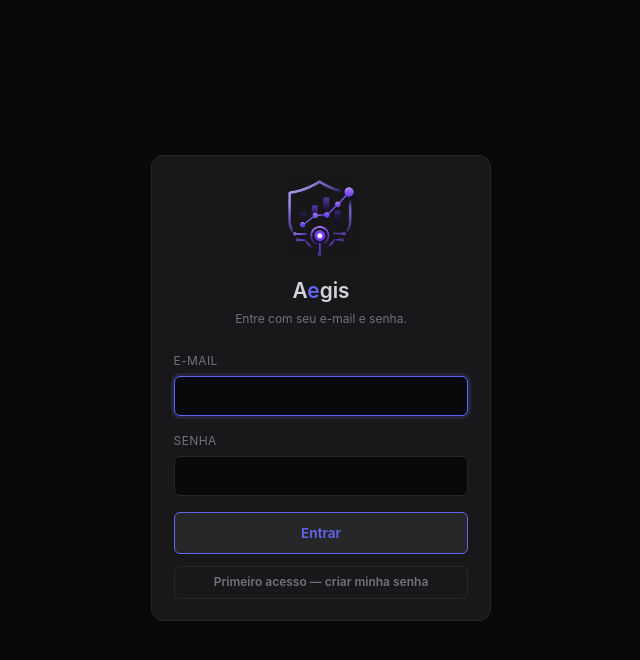
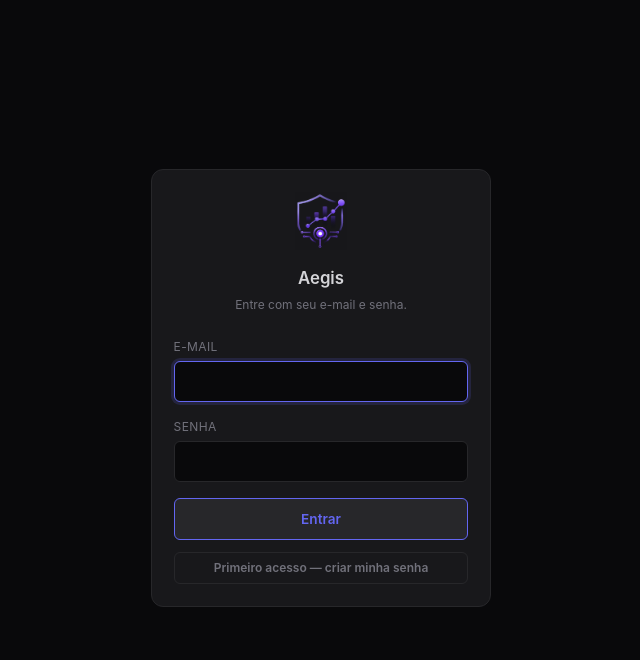
Before and after one commit to ControladoriaNova6/Aegis_lake, a React (Vite) app in the folder frontend/: page /login in a window 1280 px wide. Shown: the top 660 px of the page, without its empty margins (319-959 px from the left). Built offline with nearby package versions, Linux system fonts and the light colour scheme; no server answers.

Commit message:
Add files via upload

```diff
--- a/frontend/src/components/Sidebar.jsx
+++ b/frontend/src/components/Sidebar.jsx
@@ -66,7 +66,7 @@ export default function Sidebar() {
       <div className="brand">
         <img src="/aegis-logo.png" className="brand-mark-img" alt="Aegis" />
         <div className="brand-name">
-          A<span className="brand-name-accent">e</span>gis
+          Aegis
         </div>
       </div>
 
--- a/frontend/src/pages/Login.jsx
+++ b/frontend/src/pages/Login.jsx
@@ -160,9 +160,9 @@ export default function Login() {
       }}
     >
       <div className="card" style={{ width: 340 }}>
-        <img src="/aegis-logo.png" alt="Aegis" style={{ width: 72, height: "auto", display: "block", margin: "0 auto 1rem" }} />
-        <p className="section-title" style={{ margin: "0 0 0.25rem", textAlign: "center", fontSize: "1.3rem" }}>
-          A<span className="brand-name-accent">e</span>gis
+        <img src="/aegis-logo.png" alt="Aegis" style={{ width: 52, height: "auto", display: "block", margin: "0 auto 1rem" }} />
+        <p className="section-title" style={{ margin: "0 0 0.25rem", textAlign: "center" }}>
+          Aegis
         </p>
 
         {modo === "login" ? (
--- a/frontend/src/style.css
+++ b/frontend/src/style.css
@@ -179,8 +179,8 @@ body {
 .brand {
   display: flex;
   align-items: center;
-  gap: 0.75rem;
-  padding: 0.25rem 0.5rem 0.75rem;
+  gap: 0.65rem;
+  padding: 0 0.5rem;
 }
 
 .brand-mark {
@@ -199,22 +199,18 @@ body {
 }
 
 .brand-mark-img {
-  width: 52px;
-  height: 52px;
+  width: 36px;
+  height: 36px;
+  border-radius: 8px;
   object-fit: contain;
   flex-shrink: 0;
 }
 
 .brand-name {
-  font-size: 1.15rem;
-  font-weight: 700;
-  letter-spacing: 0.02em;
+  font-size: 0.8rem;
+  font-weight: 600;
   line-height: 1.25;
   color: var(--ink);
-}
-
-.brand-name-accent {
-  color: var(--primary);
 }
 
 .sidenav {
```
